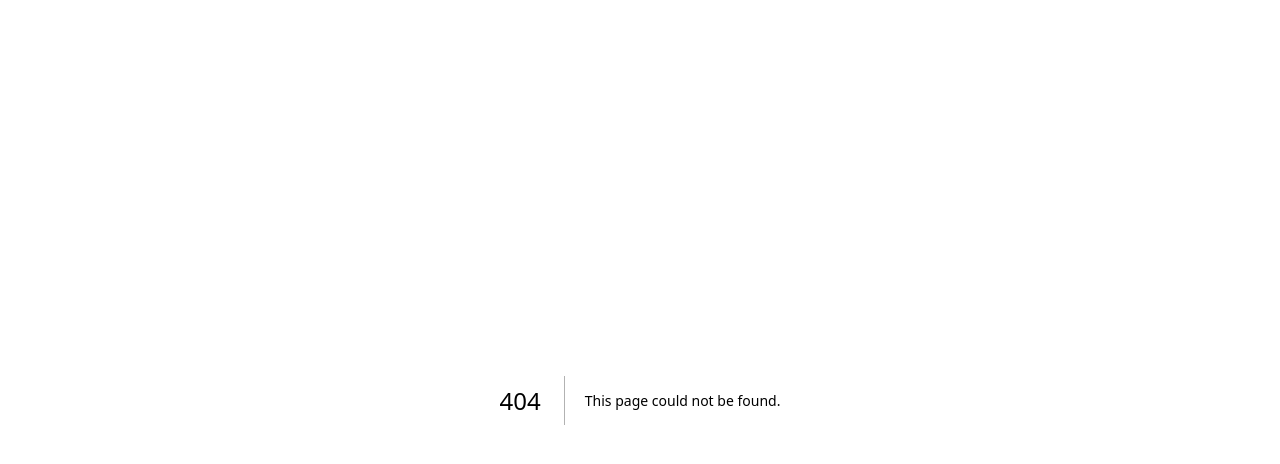
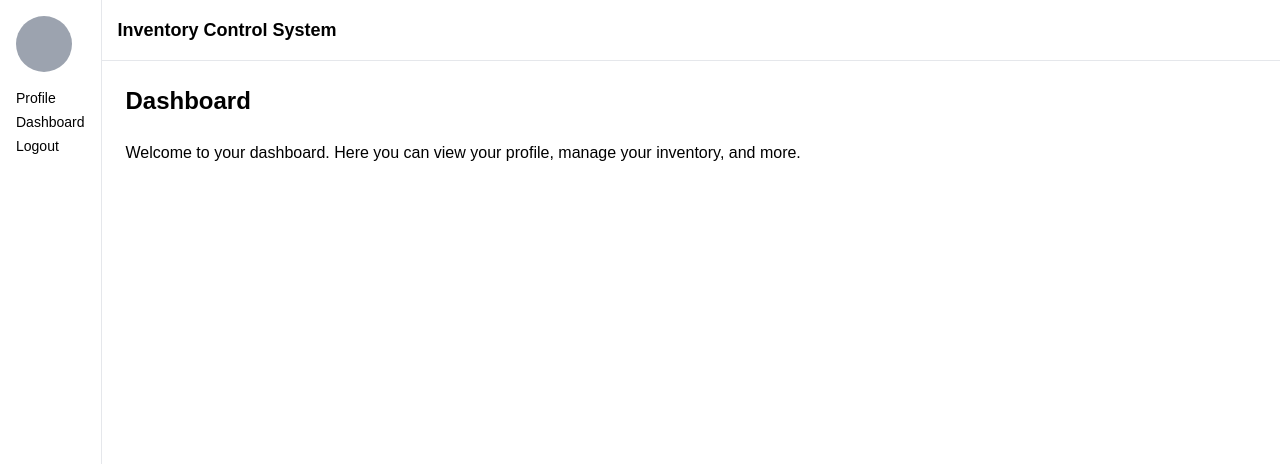
Before and after one commit to mubashar-mizA/inventory-control-next, a Next.js app: page /pages/dashboard in a window 1280 px wide. Before the commit this address had no page. Shown: the top 464 px of the page. Built offline with nearby package versions, Linux system fonts and the light colour scheme.

Commit message:
adding the profile under dashboard

```diff
--- /dev/null
+++ b/app/pages/dashboard/layout.jsx
@@ -0,0 +1,51 @@
+"use client";
+
+import DashboardSideNav from "@/app/components/DashboardSideNav";
+import DashboardTopNav from "@/app/components/DashboardTopNav";
+import React, { useState } from "react";
+
+const Layout = ({ children }) => {
+  const [isSidebarOpen, setIsSidebarOpen] = useState(false);
+
+  const toggleSidebar = () => {
+    setIsSidebarOpen(!isSidebarOpen);
+  };
+
+  return (
+    <div className="flex h-screen">
+
+      {/* Sidebar */}
+
+      <div
+        className={`fixed inset-y-0 left-0 z-30 w-max border-r shadow-md transform bg-white text-black ${
+          isSidebarOpen ? "translate-x-0" : "-translate-x-full"
+        } md:translate-x-0 transition-transform duration-300 ease-in-out  md:static md:shadow-none`}
+      >
+        <DashboardSideNav className="flex flex-col h-full p-4" />
+      </div>
+
+      {/* Main Content Area */}
+      <div className="flex-1 flex flex-col">
+        {/* Top Bar */}
+        <div className="fixed top-0 left-0 right-0 z-20 shadow-md md:static md:shadow-none bg-white text-black">
+          <DashboardTopNav toggleSidebar={toggleSidebar} />
+        </div>
+
+        {/* Scrollable Content */}
+        <div className="flex-1 overflow-y-auto p-6 mt-16 md:mt-0 bg-white text-black">
+          {children}
+        </div>
+      </div>
+
+      {/* Overlay for mobile sidebar */}
+      {isSidebarOpen && (
+        <div
+          className="fixed inset-0 bg-black bg-opacity-50 z-20 md:hidden"
+          onClick={toggleSidebar}
+        ></div>
+      )}
+    </div>
+  );
+};
+
+export default Layout;
--- /dev/null
+++ b/app/pages/dashboard/page.jsx
@@ -0,0 +1,17 @@
+import React from "react";
+
+const Page = () => {
+  return (
+    <div className="space-y-6">
+      <h1 className="text-2xl font-bold ">Dashboard</h1>
+      <p className="">
+        Welcome to your dashboard. Here you can view your profile, manage your
+        inventory, and more.
+
+      </p>
+
+    </div>
+  );
+};
+
+export default Page;
--- /dev/null
+++ b/app/pages/dashboard/profile/page.jsx
@@ -0,0 +1,9 @@
+import React from 'react'
+
+const Profile = () => {
+  return (
+    <div>Profile</div>
+  )
+}
+
+export default Profile
```
